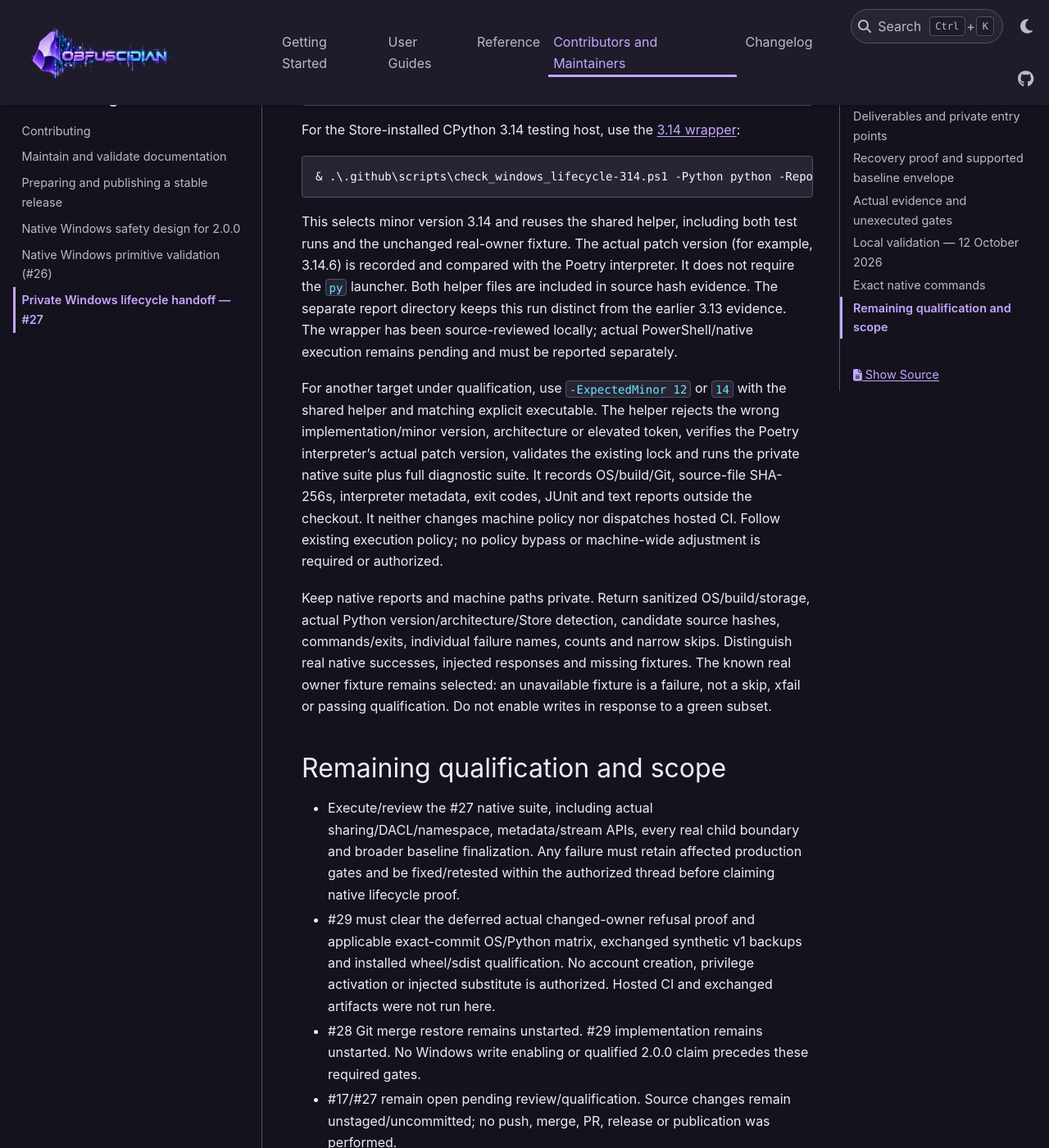
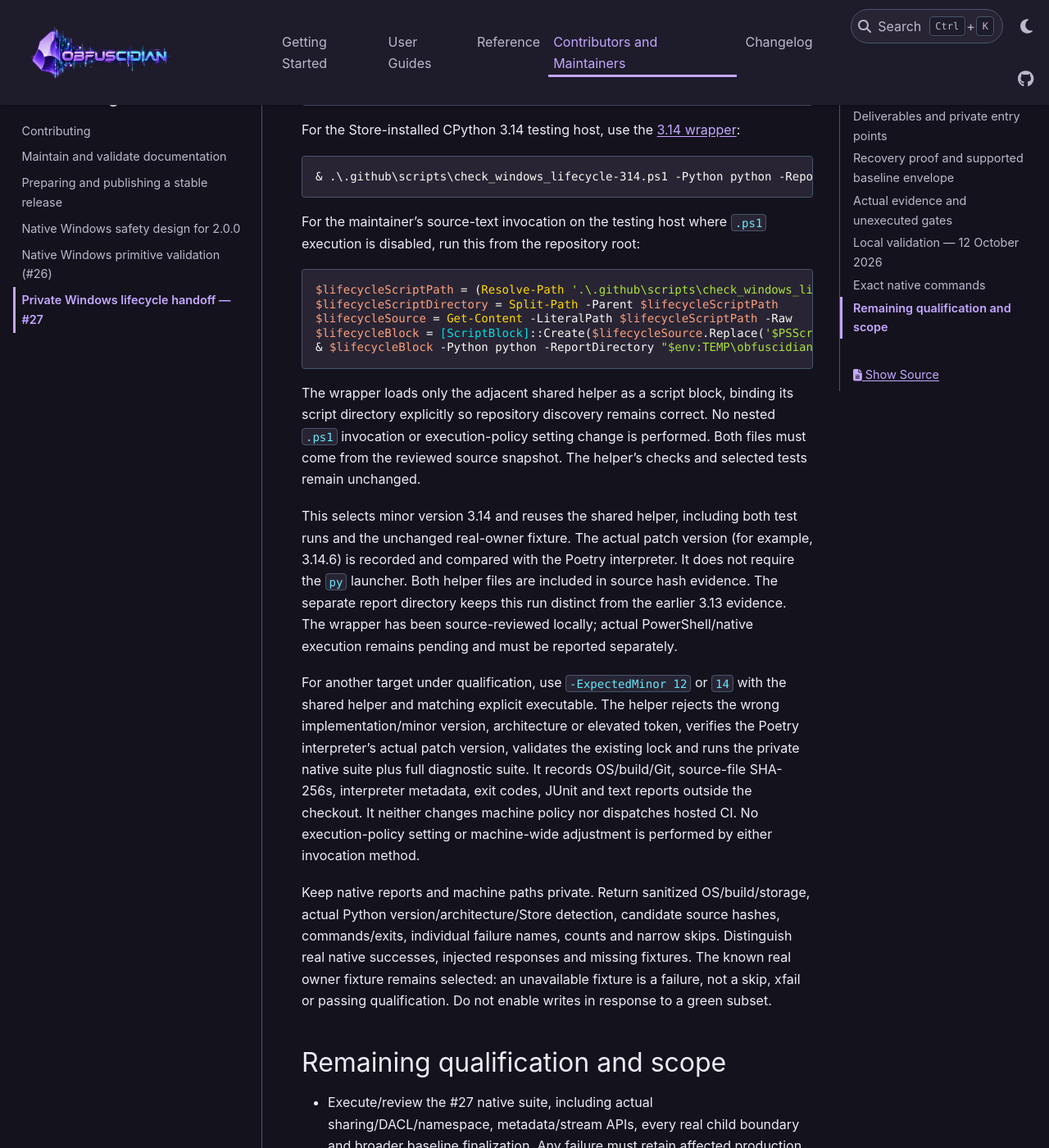
Before and after one commit to jeffshurtliff/obfuscidian, a Sphinx documentation site: the page built from docs/maintainers/windows-lifecycle-validation.md, in a window 1280 px wide and 1400 px high, scrolled down 4823 px. Shown: the whole window at 82% size. Built offline with Sphinx 7.4.7 and the PyData theme 0.15.4, drawn with Linux system fonts in a browser that asks for light colours.

Commit message:
Fixed nested Windows lifecycle helper invocation (#27)

````diff
--- a/docs/maintainers/windows-lifecycle-validation.md
+++ b/docs/maintainers/windows-lifecycle-validation.md
@@ -168,6 +168,23 @@ For the Store-installed CPython 3.14 testing host, use the
 & .\.github\scripts\check_windows_lifecycle-314.ps1 -Python python -ReportDirectory "$env:TEMP\obfuscidian-27-reports-314"
 ```
 
+For the maintainer's source-text invocation on the testing host where `.ps1`
+execution is disabled, run this from the repository root:
+
+```powershell
+$lifecycleScriptPath = (Resolve-Path '.\.github\scripts\check_windows_lifecycle-314.ps1').Path
+$lifecycleScriptDirectory = Split-Path -Parent $lifecycleScriptPath
+$lifecycleSource = Get-Content -LiteralPath $lifecycleScriptPath -Raw
+$lifecycleBlock = [ScriptBlock]::Create($lifecycleSource.Replace('$PSScriptRoot', '$lifecycleScriptDirectory'))
+& $lifecycleBlock -Python python -ReportDirectory "$env:TEMP\obfuscidian-27-reports-314"
+```
+
+The wrapper loads only the adjacent shared helper as a script block, binding its
+script directory explicitly so repository discovery remains correct. No nested
+`.ps1` invocation or execution-policy setting change is performed. Both files must
+come from the reviewed source snapshot. The helper's checks and selected tests
+remain unchanged.
+
 This selects minor version 3.14 and reuses the shared helper, including both test
 runs and the unchanged real-owner fixture. The actual patch version (for example,
 3.14.6) is recorded and compared with the Poetry interpreter. It does not require
@@ -182,8 +199,8 @@ architecture or elevated token, verifies the Poetry interpreter's actual patch
 version, validates the existing lock and runs the private native suite plus full
 diagnostic suite. It records OS/build/Git, source-file SHA-256s, interpreter
 metadata, exit codes, JUnit and text reports outside the checkout. It neither
-changes machine policy nor dispatches hosted CI. Follow existing execution policy;
-no policy bypass or machine-wide adjustment is required or authorized.
+changes machine policy nor dispatches hosted CI. No execution-policy setting or
+machine-wide adjustment is performed by either invocation method.
 
 Keep native reports and machine paths private. Return sanitized OS/build/storage,
 actual Python version/architecture/Store detection, candidate source hashes,
````
Also changed, not shown: docs/CHANGELOG.md (+4 -0 lines), 1 other file.
